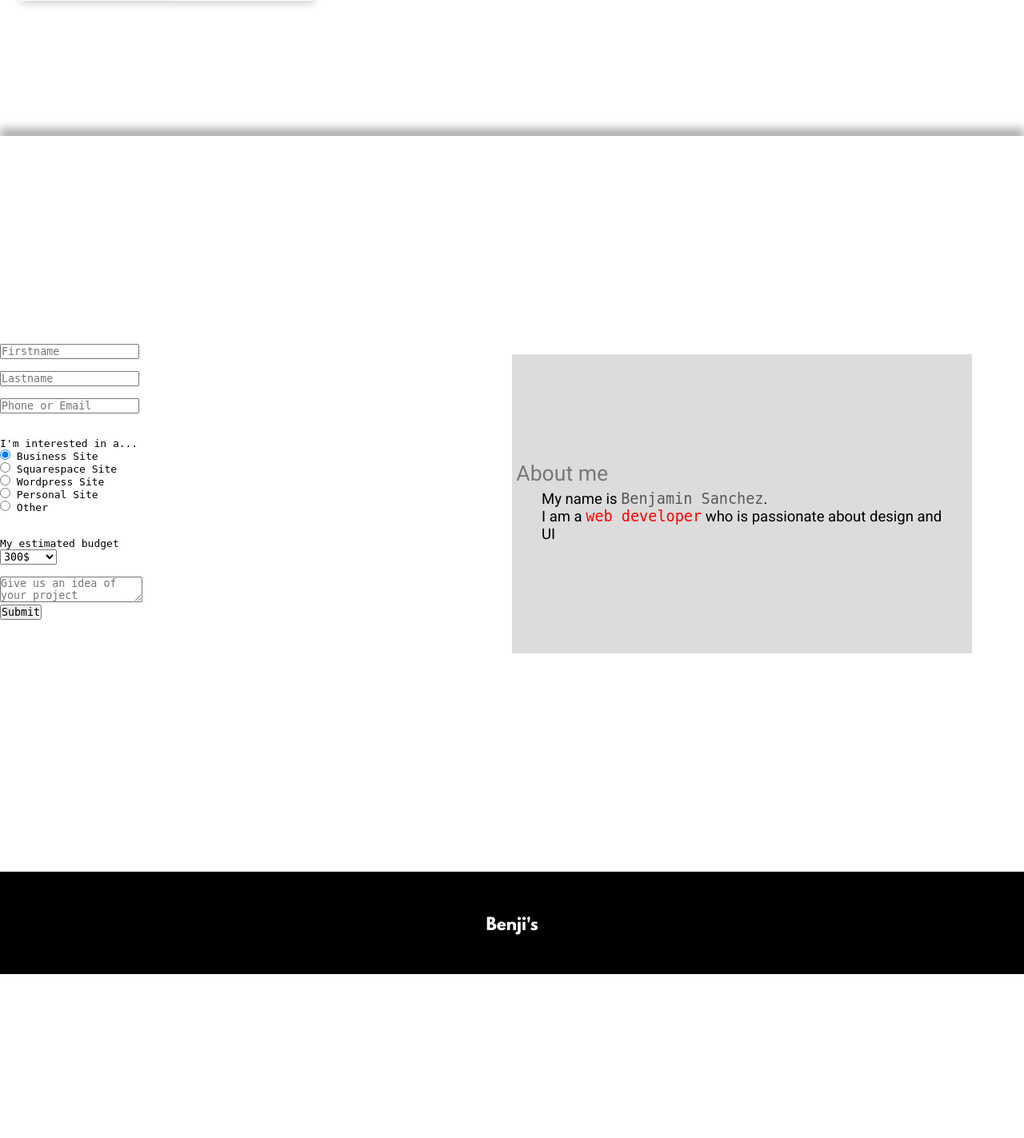
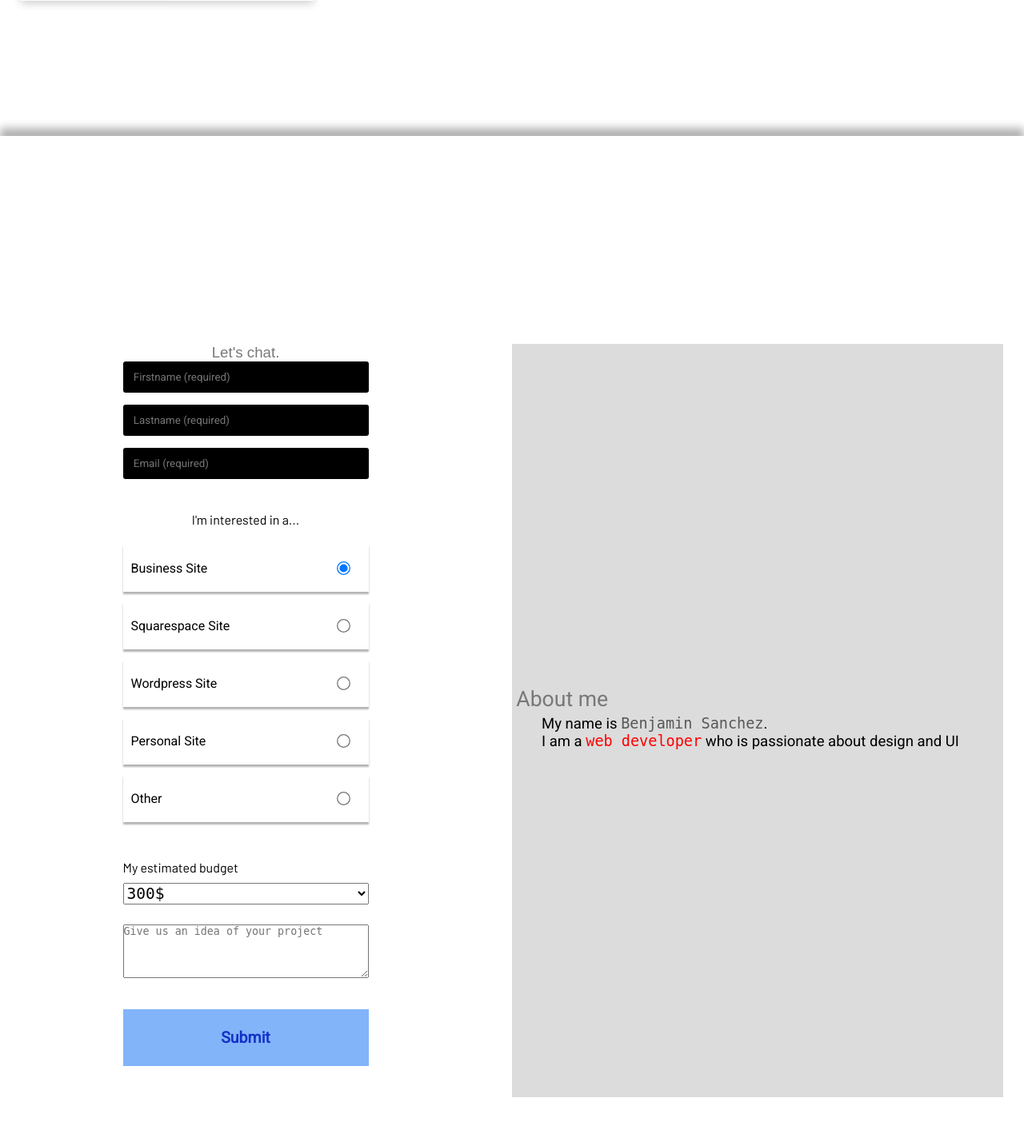
Before and after one commit to MiteyDrill/Benjis-new-portfolio, a PHP site: page / in a window 1280 px wide. Shown: the part 4260-5683 px from the top of the page at 80% size. Before the commit the page ends 5478 px from the top, so only its background shows below. Run offline with PHP 8.4, Linux system fonts and the light colour scheme; some libraries are stand-ins or nearby versions.

Commit message:
Made some CSS changes to that form

```diff
--- a/homepage_style.css
+++ b/homepage_style.css
@@ -626,6 +626,8 @@ h1{
   padding: 20em 0;
   width: 100%;
 
+  height: auto;
+
   justify-content: center;
   align-content: center
 
@@ -726,12 +728,7 @@ h1{
 
 
 
-#form{
-  height: 100%;
-  width: 50%;
 
-  align-self: center;
-}
 
 #port-review-wrapper{
   /* display: grid; */
@@ -739,6 +736,7 @@ h1{
   display: -ms-flexbox;
   display: flex;
   width: 50%;
+  margin: 0 2em;
 
   -webkit-box-orient: vertical;
 
@@ -762,7 +760,7 @@ h1{
   -webkit-box-sizing: border-box;
 
           box-sizing: border-box;
-  margin: 1em 5em;
+  /* margin: 1em 5em; */
 
   /* grid-template-columns: auto;
   grid-template-rows: auto; */
@@ -1004,6 +1002,119 @@ footer p{
 
 
 
+/*********** FORM ****************/
+
+#form{
+  height: 100%;
+  width: 50%;
+
+  display: flex;
+  flex-direction: column;
+
+  justify-content: center;
+  align-items: center;
+
+}
+
+#form form{
+  width: 50%; /*Somehow change this to be more responsive - or change the form*/
+}
+
+#form label{
+  font-family: 'barlow', sans-serif;
+}
+
+#form div{
+  display: flex;
+  flex-direction: column;
+  width: 100%;
+
+
+
+  justify-content: space-between;
+  align-self: center;
+}
+
+form div input{
+  border: none;
+
+  background-color: black;
+  border: 0px solid white;
+  border-radius: 3px;
+  color: white;
+
+  font-family: 'Roboto', sans-serif;
+
+  box-sizing: border-box;
+
+  padding: 1em;
+
+  height: 3rem;
+}
+
+form div input:focus{
+  background-color: rgba(0,0,0, 0.7);
+}
+
+form div select{
+  box-sizing: border-box;
+  margin: 0.5em 0;
+  font-size: 1.5rem;
+}
+
+form textarea{
+  height: 5rem;
+}
+
+form button{
+  background-color: rgba(130, 180, 250, 1);
+  font-family: "Roboto";
+  margin: 2em 0;
+  font-size: 1.5rem;
+  font-weight: 900;
+  color: rgba(20, 50, 200, 1);
+  width: 100%;
+  padding: 3vh;
+  border: none;
+
+  cursor: pointer;
+}
+
+#radio{
+  margin: 2em 0;
+  display: flex;
+  flex-direction: column;
+
+
+
+  /* justify-content: center; */
+  align-items: center;
+}
+
+#radio div{
+  display: flex;
+  flex-direction: row;
+
+  box-sizing: border-box;
+  padding: 10px;
+  margin: 0.5em;
+
+  box-shadow: 0px 3px 2px rgba(0,0,0, 0.3);
+
+
+  /* justify-content: center; */
+  align-items: center;
+}
+
+
+#radio input[type='radio']{
+  transform: scale(1.3);
+  margin-right: 5%;
+}
+
+
+/*********** FORM ****************/
+
 
 
 /* MEDIA QUERIES */
@@ -1042,6 +1153,14 @@ footer p{
     width: 50%;
   }
 
+  #form form{
+    width: 70%;
+  }
+
+  #contact{
+    padding: 3em 0;
+  }
+
 }
 
 @media only screen and (max-width: 550px){
@@ -1054,7 +1173,17 @@ footer p{
 
   #contact{
     flex-direction: column;
-    justify-content: space-around;
+    justify-self: space-around;
+    align-content: space-around;
+    height: auto;
+
+    padding: 5em 0;
+  }
+
+  #form{
+   align-self: center;
+   justify-self: center;
+   margin: 5em 0;
   }
 
   #offer-info-wrapper{
@@ -1122,4 +1251,8 @@ footer p{
     width: 90%;
   }
 
+  #form form{
+    width: 70%;
+  }
+
 }
--- a/index.php
+++ b/index.php
@@ -74,7 +74,7 @@ include("./main_header.php");
     <div id='faq2' class='faq-panel'>
     <h1>Does an online site help my business?</h1>
     <h3>Absolutely!</h3>
-    <p>Just one single example, a webpage can be a live form of advertisement. A webpage will attract online and offline. You can inform and satisfy potential customers before they’ve even walked through the door!</p>
+    <p>A webpage can be a live form of advertisement. A webpage will attract online and offline. Its primary use could be to inform and satisfy potential customers before they’ve even walked through the door!</p>
     </div>
 
     <div id='faq3' class='faq-panel'>
@@ -223,48 +223,44 @@ include("./main_header.php");
 
     <div id = 'form'>
 
-    <form action="./scripts/email_form_handler.php" method="post">
-      <div>
-        <input type="text" name='firstname' placeholder="Firstname"><br>
-      </div>
-      <br>
-      <div>
-        <input type="text" name='lastname' placeholder="Lastname"><br>
-      </div>
-      <br>
-      <div>
-        <input type="email" name='phone_email' placeholder="Phone or Email">
-      </div>
-      <br>
-      <div>
-        <input type='hidden' name='phone' placeholder="509123123"><br>
-      </div>
+      <h3 style="font-family: arial;">Let's chat.</h3>
 
-      <label for="select" name="option_value">I'm interested in a...</label><br>
-        <input type="radio" name="site" value="e-com" checked> Business Site<br>
-        <input type="radio" name="site" value="squarespace"> Squarespace Site<br>
-        <input type="radio" name="site" value="wordpress"> Wordpress Site<br>
-        <input type="radio" name="site" value="business"> Personal Site<br>
-        <input type="radio" name="site" value="other"> Other<br>
+      <form action="./scripts/email_form_handler.php" method="post">
+          <div id='text'>
+              <input type="text" name='firstname' placeholder="Firstname (required)" required><br>
+              <input type="text" name='lastname' placeholder="Lastname (required)" required><br>
+              <input type="email" name='phone_email' placeholder="Email (required)" required><br>
+              <input type='hidden' name='phone' placeholder="509123123">
+          </div>
 
-      <br><br>
+          <div id='radio'>
+            <label for="select" name="site_option">I'm interested in a...</label><br>
+            <div><p>Business Site</p> <input type="radio" name="site" value="ecommerce" checked></div>
+            <div><p>Squarespace Site</p><input type="radio" name="site" value="squarespace"></div>
+            <div><p>Wordpress Site</p><input type="radio" name="site" value="wordpress"></div>
+            <div><p>Personal Site</p><input type="radio" name="site" value="business"></div>
+            <div><p>Other</p><input type="radio" name="site" value="other"></div>
+          </div>
 
+        <br>
 
-      <label for="select" name="option_value">My estimated budget</label><br>
-      <select>
-        <option value="300">300$</option>
-        <option value="500">500$</option>
-        <option value="1000">1000$+</option>
-      </select>
+        <div>
+          <label id='option' for="select" name="price_option">My estimated budget</label>
+          <select name='price'>
+            <option value="1">300$</option>
+            <option value="5">500$</option>
+            <option value="10">1000$+</option>
+          </select>
+        </div>
 
-      <br><br>
+        <br>
 
-      <div>
-        <textarea name='text-area' type="text area" placeholder="Give us an idea of your project"></textarea>
-      </div>
+        <div id='textarea'>
+          <textarea name='text-area' type="text area" placeholder="Give us an idea of your project" required></textarea>
+        </div>
 
-      <button type='submit' name='form-submit' id='submit-form-button'> Submit </button>
-    </form>
+        <button id='submit-form-button' type='submit' name='form-submit'> Submit </button>
+      </form>
 
     </div>
 
--- a/todo.txt
+++ b/todo.txt
@@ -26,3 +26,6 @@
 - add more websites to examples
     - remove bad sites @done
     - update pictures?
+- form
+    - more responsive
+    - buttons should make more sense
```
Also changed, not shown: scripts/email_form_handler.php (+102 -0 lines).
